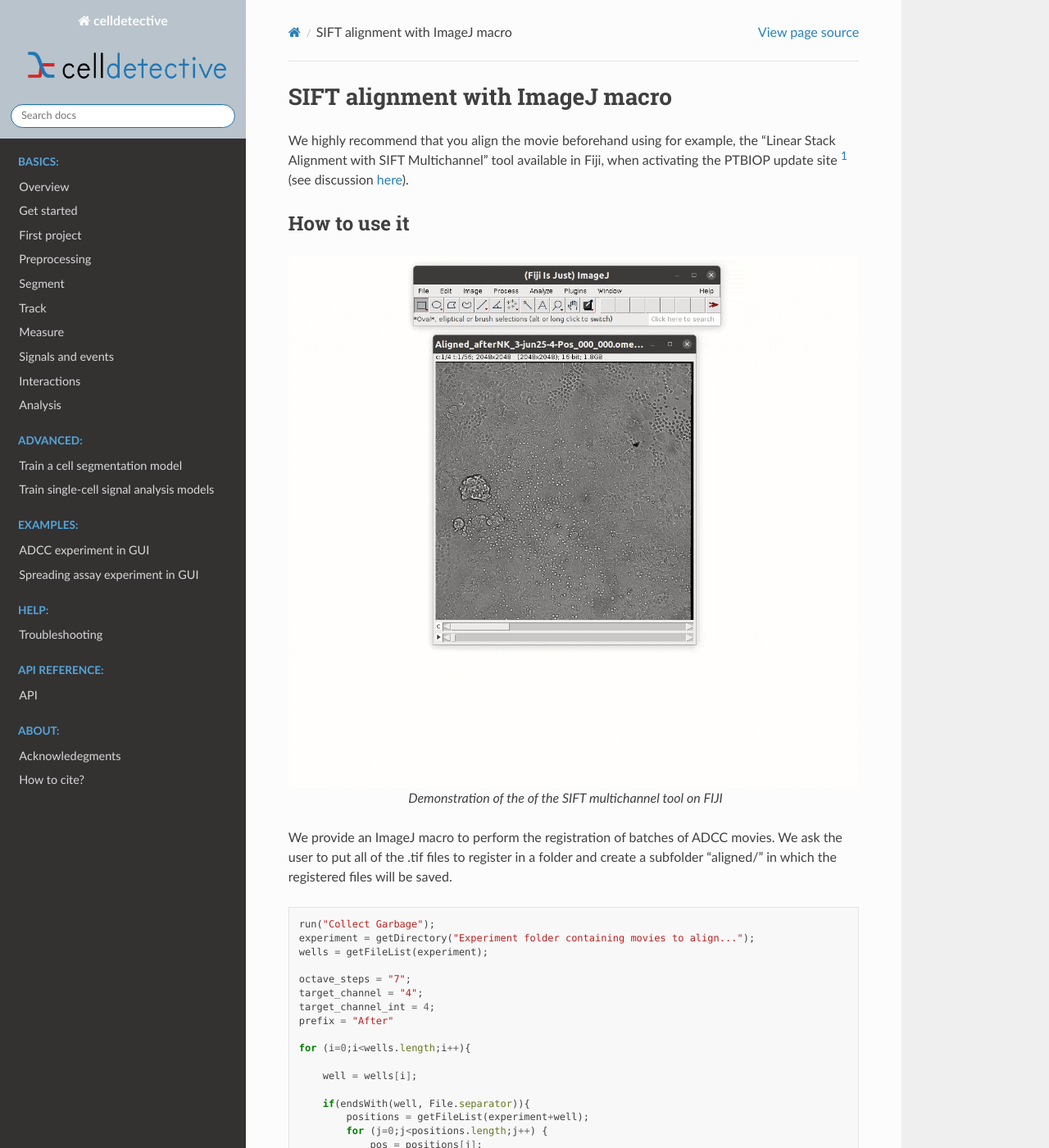
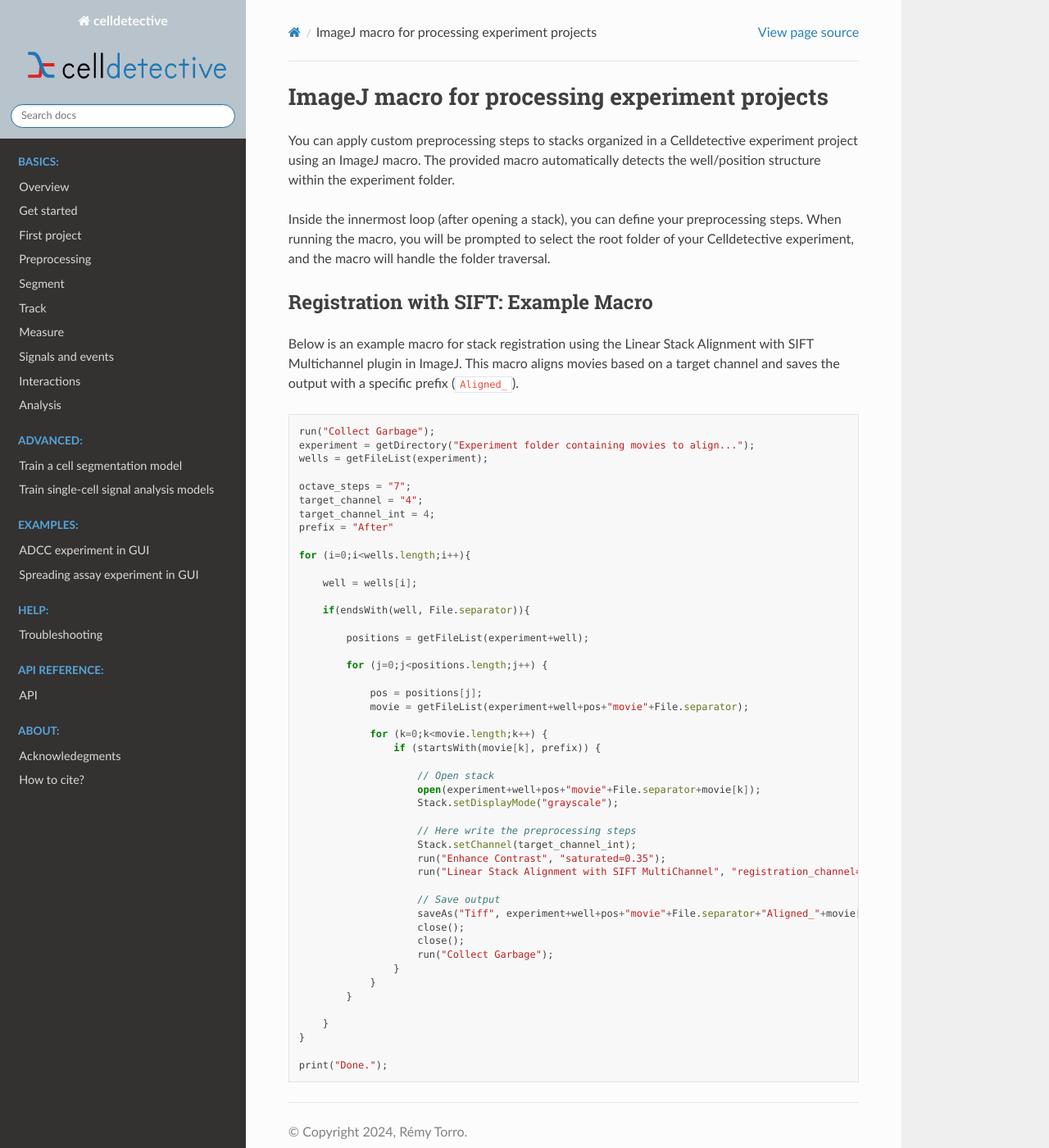
Before and after one commit to remyeltorro/celldetective, a Sphinx documentation site: the page built from docs/source/align_macro.rst, in a window 1280 px wide and 1400 px high. Shown: the whole window at 82% size. Built offline with Sphinx 7.4.7 and the Read the Docs theme 3.1.0, drawn with Linux system fonts in a browser that asks for light colours; pages that are not in the unit, such as notebooks, are missing from menus; some of the changed text lies outside the part shown.

Commit message:
docs: updates

```diff
--- a/docs/source/align_macro.rst
+++ b/docs/source/align_macro.rst
@@ -1,23 +1,18 @@
-SIFT alignment with ImageJ macro
-================================
+ImageJ macro for processing experiment projects
+===============================================
 
-.. _align_macro:
-
-We highly recommend that you align the movie beforehand using for example, the "Linear Stack Alignment with SIFT Multichannel" tool available in Fiji, when activating the PTBIOP update site [#]_ (see discussion here_).
-
-.. _here: https://forum.image.sc/t/registration-of-multi-channel-timelapse-with-linear-stack-alignment-with-sift/50209/16
+.. _imagej_macro:
 
 
-How to use it
--------------
+You can apply custom preprocessing steps to stacks organized in a Celldetective experiment project using an ImageJ macro. The provided macro automatically detects the well/position structure within the experiment folder.
 
-.. figure:: _static/align-stack-sift.gif
-    :align: center
-    :alt: sift_align
+Inside the innermost loop (after opening a stack), you can define your preprocessing steps. When running the macro, you will be prompted to select the root folder of your Celldetective experiment, and the macro will handle the folder traversal.
 
-    Demonstration of the of the SIFT multichannel tool on FIJI
+Registration with SIFT: Example Macro
+-------------------------------------
 
-We provide an ImageJ macro to perform the registration of batches of ADCC movies. We ask the user to put all of the .tif files to register in a folder and create a subfolder "aligned/" in which the registered files will be saved.
+Below is an example macro for stack registration using the Linear Stack Alignment with SIFT Multichannel plugin in ImageJ. This macro aligns movies based on a target channel and saves the output with a specific prefix (``Aligned_``).
+
 
 .. code-block:: java
 
@@ -35,17 +30,27 @@ We provide an ImageJ macro to perform the registration of batches of ADCC movies
         well = wells[i];
 
         if(endsWith(well, File.separator)){
+
             positions = getFileList(experiment+well);
+
             for (j=0;j<positions.length;j++) {
+
                 pos = positions[j];
                 movie = getFileList(experiment+well+pos+"movie"+File.separator);
+
                 for (k=0;k<movie.length;k++) {
                     if (startsWith(movie[k], prefix)) {
+
+                        // Open stack
                         open(experiment+well+pos+"movie"+File.separator+movie[k]);
                         Stack.setDisplayMode("grayscale");
+
+                        // Here write the preprocessing steps
                         Stack.setChannel(target_channel_int);
                         run("Enhance Contrast", "saturated=0.35");
                         run("Linear Stack Alignment with SIFT MultiChannel", "registration_channel="+target_channel+" initial_gaussian_blur=1.60 steps_per_scale_octave="+octave_steps+" minimum_image_size=64 maximum_image_size=1024 feature_descriptor_size=4 feature_descriptor_orientation_bins=8 closest/next_closest_ratio=0.92 maximal_alignment_error=25 inlier_ratio=0.05 expected_transformation=Rigid interpolate");
+
+                        // Save output
                         saveAs("Tiff", experiment+well+pos+"movie"+File.separator+"Aligned_"+movie[k]);
                         close();
                         close();
@@ -58,10 +63,3 @@ We provide an ImageJ macro to perform the registration of batches of ADCC movies
     }
 
     print("Done.");
-
-This code is a Fiji macro script that performs image alignment on TIFF files located in a specific folder. It prompts the user to select the folder, gets a list of .tif files in the folder and runs image alignment using Linear Stack Alignment with SIFT MultiChannel algorithm on each image. The aligned images are then saved in a subfolder with a prefix "Aligned_" added to the original file name. It also run "Collect Garbage" at the start and end of loop to free up memory.
-
-References
-----------
-
-.. [#] https://www.epfl.ch/research/facilities/ptbiop/
--- a/docs/source/first-experiment.rst
+++ b/docs/source/first-experiment.rst
@@ -58,7 +58,7 @@ In Celldetective, "processing a movie" is synonymous with processing a position.
     :align: center
     :alt: exp_folder_mimics_glass_slide
 
-    **Celldetective’s main GUI.** a) the startup window can be used to either (b) create a new experiment or (c) load an experiment. b) The new experiment utility guides the user in the making of an experiment configuration, providing all the necessary information to manipulate the experimental data. c) A control panel interfaces all the processing functions, to detect and measure single cells. The top part controls whether the processing modules should be applied to a position, a well or all wells and conditions sequentially.
+    Startup window (top). Panels to create (left) or process (right) an experiment.
 
 
 .. note::
```
Also changed, not shown: docs/source/preprocessing.rst (+7 -4 lines).
